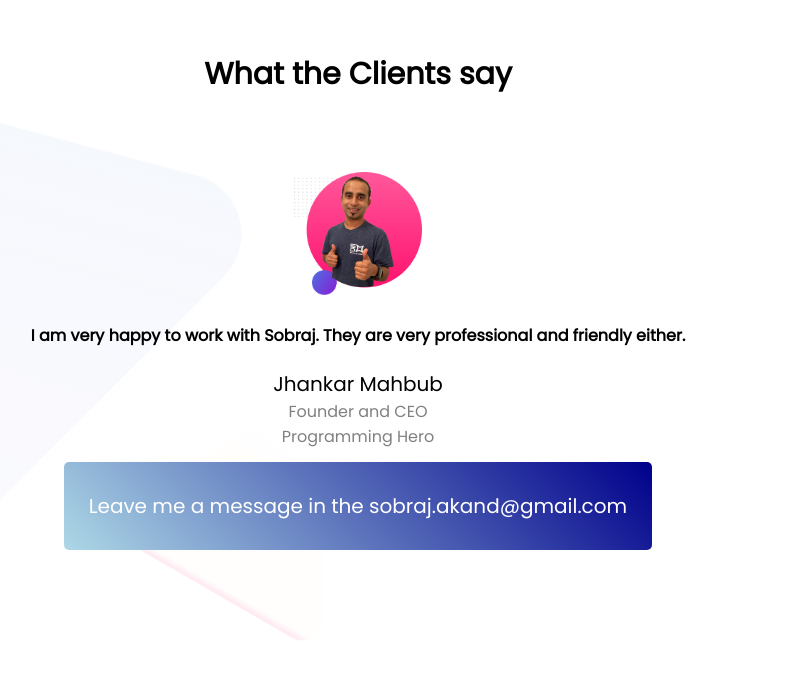
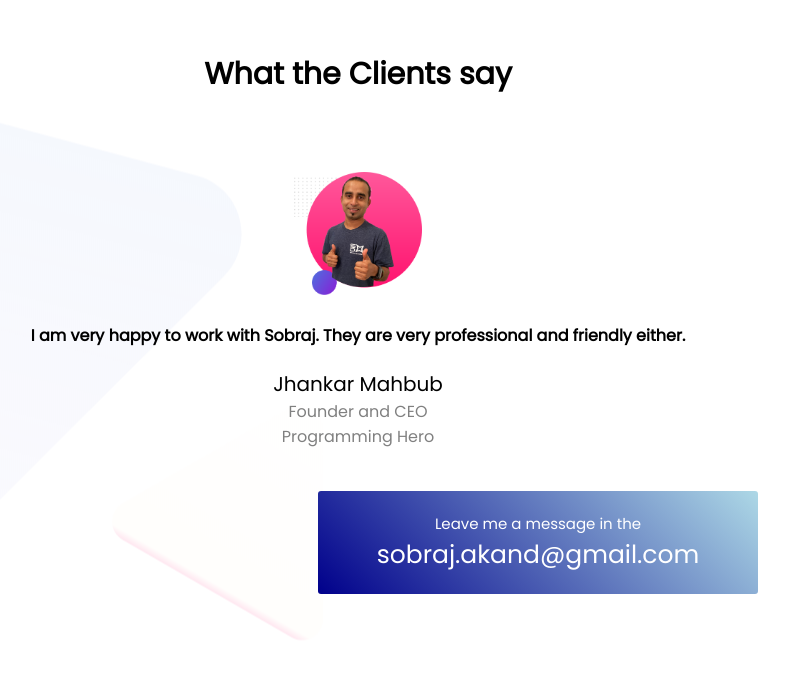
Before and after one commit to iamsobraj/personal-website, a plain HTML site: page index.html in a window 1280 px wide. Shown: the part 2603-3282 px from the top of the page, without its empty margins (282-1071 px from the left). Drawn offline with Linux system fonts and the light colour scheme.

Commit message:
edited email button

```diff
--- a/index.html
+++ b/index.html
@@ -62,9 +62,9 @@
                 </p>
 
             </div>
-            <div>
+            <div class="link-button3">
                 <a target="_blank" class="link-button2" href="https://twitter.com/sobrajmusic">
-                    Leave me a message in the <span class="email"></span>sobraj.akand@gmail.com</span> </a>
+                    Leave me a message in the <br> <span class="email">sobraj.akand@gmail.com</span> </a>
             </div>
 
         </section>
--- a/style.css
+++ b/style.css
@@ -68,23 +68,36 @@ p{
     font-size:20px;
     background-image: linear-gradient(45deg, darkblue, lightblue);
 }
+
 .link-button2{
-    text-decoration:none;
+    text-decoration: none;
     color:white;
-    font-weight: 900px;
-    background-image: linear-gradient(45deg, lightblue, darkblue);
-    padding: 30px 25px;
-    border-radius: 5px;
-    font-size: 20px;
+    font-size: 15px;
 
 }
+.link-button3{
+    background-image: linear-gradient(45deg, darkblue, lightblue);
+    width: 400px;
+    padding: 20px;
+    border-radius: 3px;
+    margin-left: 600px;
+}
 .link-button2:hover{
-        color:orange;
-        font-size:25px;
-        background-image: linear-gradient(45deg, darkblue, lightblue);
-    }
+    color:orange;
+    font-size: 25px ;
 }
+.link-button3:hover{
+    background-image: linear-gradient(45deg, lightblue, darkblue);
+    width: 500px ;
+    cursor: pointer;
+    color:orange;
+    font-size: 25px ;
 
+
+}
+.email{
+    font-size: 25px;
+}
 .biography-section{
     background-image: url(images/biography-bg.png);
     background-repeat: no-repeat;
```
